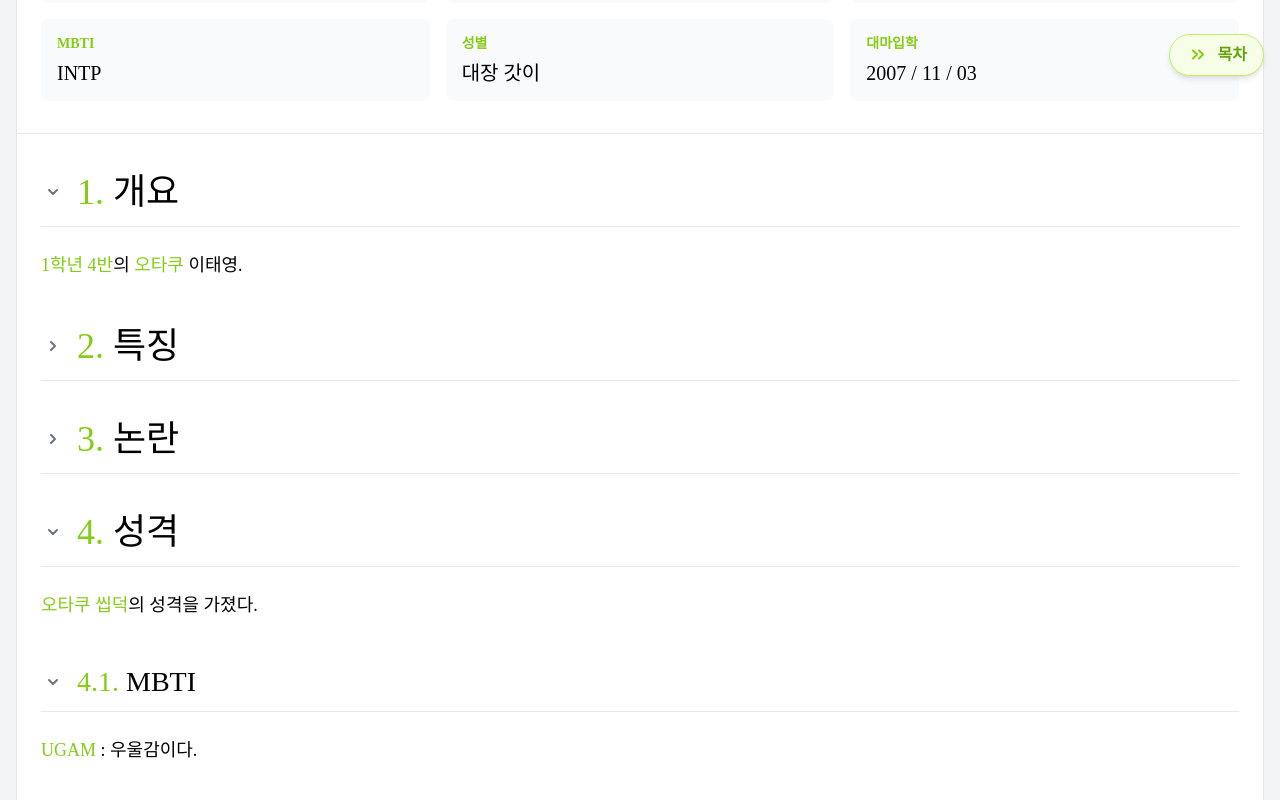
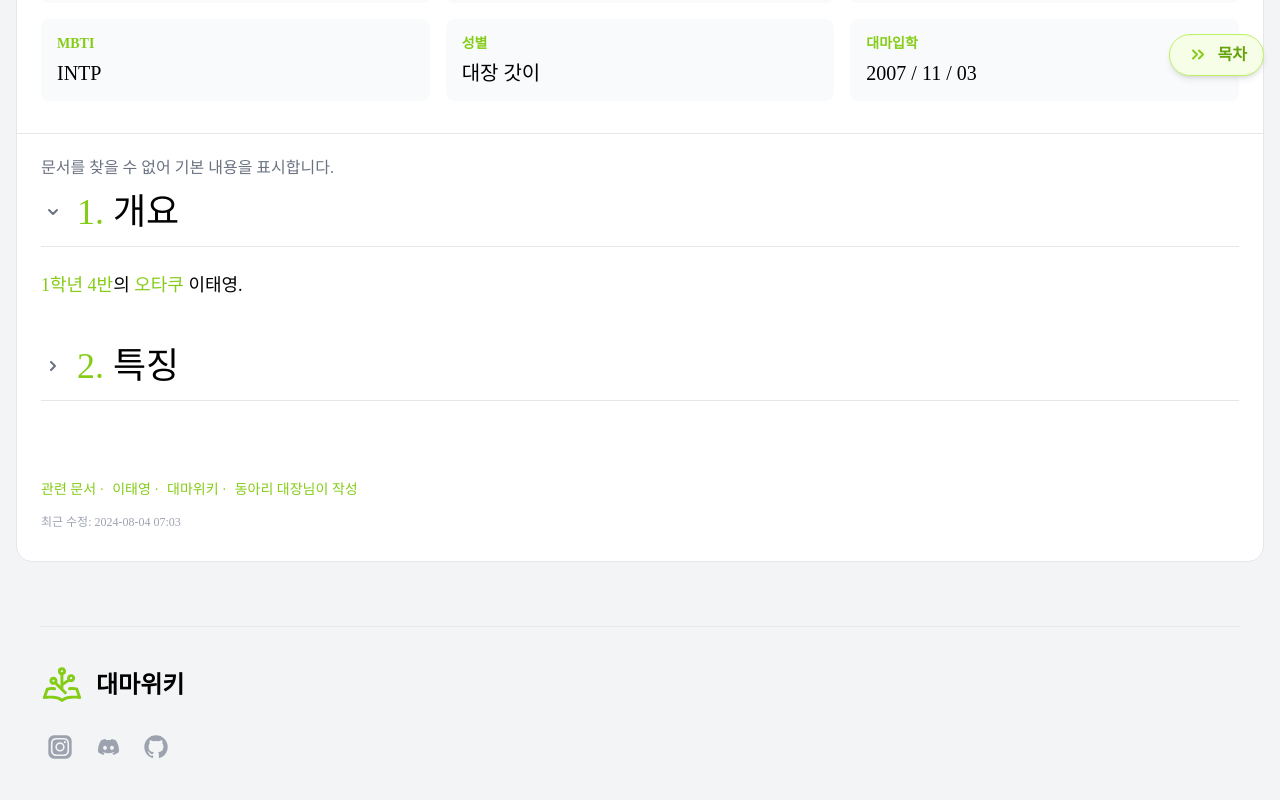
Before and after one commit to Daemawiki/Claudia, a Next.js app: page /document/1 in a window 1280 px wide. Shown: the part 700-1500 px from the top of the page. Built offline with nearby package versions, Linux system fonts and the light colour scheme.

Commit message:
[DMWCOMM-28-2] bind document detail page to query data

```diff
--- a/src/app/(with-header)/document/[id]/Bottom.tsx
+++ b/src/app/(with-header)/document/[id]/Bottom.tsx
@@ -1,24 +1,24 @@
 import React from "react";
 
-function Bottom() {
-  const documentList = [
-    "관련 문서",
-    "이태영",
-    "대마위키",
-    "동아리 대장님이 작성",
-  ];
+interface BottomProps {
+  documentList?: string[];
+  lastUpdated?: string;
+}
+
+function Bottom({ documentList, lastUpdated }: BottomProps) {
+  const documents = documentList ?? [];
 
   return (
     <div className="w-full flex flex-col px-6 py-8 sm:px-4 lg:px-12">
       <div className="flex flex-wrap gap-2 pb-4">
-        {documentList.map(text => (
+        {documents.map(text => (
           <span key={text} className="text-lime500 text-medium14">
             {text}
-            {text !== documentList[documentList.length - 1] && " ·"}
+            {text !== documents[documents.length - 1] && " ·"}
           </span>
         ))}
       </div>
-      <p className="text-gray400 text-medium12">최근 수정: 2024-08-04 07:03</p>
+      <p className="text-gray400 text-medium12">최근 수정: {lastUpdated}</p>
     </div>
   );
 }
@@ -26,3 +26,8 @@ function Bottom() {
 export { Bottom };
 
 export default Bottom;
+
+Bottom.defaultProps = {
+  documentList: ["관련 문서", "이태영", "대마위키", "동아리 대장님이 작성"],
+  lastUpdated: "2024-08-04 07:03",
+};
--- a/src/app/(with-header)/document/[id]/Profile.tsx
+++ b/src/app/(with-header)/document/[id]/Profile.tsx
@@ -1,15 +1,15 @@
 import React from "react";
+import { WikiDocumentInfoItem } from "@/interfaces/wiki";
 import InfoCardComponent from "./InfoCard";
 
-function Profile() {
-  const infoArr = [
-    { title: "학년", text: "3학년" },
-    { title: "전공", text: "백엔드" },
-    { title: "생년월일", text: "10 · 1-1" },
-    { title: "MBTI", text: "INTP" },
-    { title: "성별", text: "대장 갓이" },
-    { title: "대마입학", text: "2007 / 11 / 03" },
-  ];
+interface ProfileProps {
+  badgeText?: string;
+  description?: string;
+  infoArr?: WikiDocumentInfoItem[];
+}
+
+function Profile({ badgeText, description, infoArr }: ProfileProps) {
+  const items = infoArr ?? [];
 
   return (
     <div className="w-full flex flex-col gap-8 border-b border-gray200 px-6 py-8 sm:px-4 lg:px-12">
@@ -22,18 +22,15 @@ function Profile() {
         </div>
         <div className="flex flex-col gap-4 flex-1">
           <div className="px-4 py-2 bg-lime50 rounded-lg w-fit">
-            <p className="text-lime500 text-semibold14">2113 이태영</p>
+            <p className="text-lime500 text-semibold14">{badgeText}</p>
           </div>
-          <p className="text-gray600 text-medium18">
-            김승윤이 사랑한 김어진 박지민 이태영 최고의 인재 팀원 중 한
-            명입니다.
-          </p>
+          <p className="text-gray600 text-medium18">{description}</p>
         </div>
       </div>
 
       {/* Metadata Grid */}
       <div className="grid grid-cols-6 gap-4 sm:grid-cols-2 md:grid-cols-3">
-        {infoArr.map(({ title, text }) => (
+        {items.map(({ title, text }) => (
           <InfoCardComponent title={title} text={text} key={title} />
         ))}
       </div>
@@ -44,3 +41,17 @@ function Profile() {
 export { Profile };
 
 export default Profile;
+
+Profile.defaultProps = {
+  badgeText: "2113 이태영",
+  description:
+    "김승윤이 사랑한 김어진 박지민 이태영 최고의 인재 팀원 중 한 명입니다.",
+  infoArr: [
+    { title: "학년", text: "3학년" },
+    { title: "전공", text: "백엔드" },
+    { title: "생년월일", text: "10 · 1-1" },
+    { title: "MBTI", text: "INTP" },
+    { title: "성별", text: "대장 갓이" },
+    { title: "대마입학", text: "2007 / 11 / 03" },
+  ],
+};
--- a/src/app/(with-header)/document/[id]/page.tsx
+++ b/src/app/(with-header)/document/[id]/page.tsx
@@ -1,49 +1,88 @@
 "use client";
 
 import React, { useState } from "react";
+import { useQuery } from "@tanstack/react-query";
+import { useParams } from "next/navigation";
+
+import { fetchWikiDocumentDetail } from "@/apis";
+import { WikiDocumentDetail } from "@/interfaces/wiki";
 import { Sidebar } from "@/components";
 import { Bottom } from "./Bottom";
 import { Profile } from "./Profile";
 import { Title } from "./Title";
 import { Toggle } from "./Toggle";
 
+const defaultDocument: WikiDocumentDetail = {
+  id: "lee-taeyoung",
+  title: "이태영",
+  category: "student",
+  views: 210,
+  badgeText: "2113 이태영",
+  description:
+    "김승윤이 사랑한 김어진 박지민 이태영 최고의 인재 팀원 중 한 명입니다.",
+  profileInfo: [
+    { title: "학년", text: "3학년" },
+    { title: "전공", text: "백엔드" },
+    { title: "생년월일", text: "10 · 1-1" },
+    { title: "MBTI", text: "INTP" },
+    { title: "성별", text: "대장 갓이" },
+    { title: "대마입학", text: "2007 / 11 / 03" },
+  ],
+  sections: [
+    { num: "1", title: "개요", details: "1학년 4반의 오타쿠 이태영." },
+    { num: "2", title: "특징", details: "" },
+  ],
+  relatedDocuments: ["관련 문서", "이태영", "대마위키", "동아리 대장님이 작성"],
+  lastUpdated: "2024-08-04 07:03",
+};
+
 function Document() {
   const [openSidebar, setOpenSidebar] = useState<boolean>(true);
-  const contentsListArr = [
-    { num: "1", title: "개요", details: "1학년 4반의 오타쿠 이태영." },
-    { num: "2", title: "특징", details: "" },
-    { num: "3", title: "논란", details: "" },
-    { num: "4", title: "성격", details: "오타쿠 씹덕의 성격을 가졌다." },
-    {
-      num: "4.1",
-      title: "MBTI",
-      details: "UGAM : 우울감이다.",
-    },
-    {
-      num: "4.1.1",
-      title: "오타쿠",
-      details: "이상한 걸 좋아한다.",
-    },
-    {
-      num: "5",
-      title: "망언록",
-      details:
-        "“너무나도 청렴한 사람이라 명언록만 있지, 망언록은 존재하지 않는다.”",
-    },
-  ];
+  const params = useParams<{ id: string }>();
+  const rawId = params.id;
+  const documentId = Array.isArray(rawId) ? rawId[0] : rawId;
+  const { data, isLoading } = useQuery<WikiDocumentDetail | null>({
+    queryKey: ["wiki-document", documentId],
+    queryFn: () => fetchWikiDocumentDetail(documentId),
+    enabled: Boolean(documentId),
+  });
+
+  const documentData = data ?? defaultDocument;
+  const contentsListArr = documentData.sections.map(({ num, title }) => ({
+    num,
+    title,
+  }));
+
   return (
     <div
       className={`${openSidebar ? "pl-4 lg:pl-[300px]" : "pl-4"} flex w-full min-h-screen justify-center bg-gray100 pb-16 pr-4 pt-[124px] transition-all lg:pb-20 lg:pr-6 lg:pt-20`}
     >
       <div className="flex w-full max-w-screen-xl flex-col overflow-hidden rounded-2xl border border-gray200 bg-white">
-        <Title />
-        <Profile />
+        <Title title={documentData.title} views={documentData.views} />
+        <Profile
+          badgeText={documentData.badgeText}
+          description={documentData.description}
+          infoArr={documentData.profileInfo}
+        />
         <div className="w-full px-6 py-6 sm:px-4 lg:px-12">
-          {contentsListArr.map(({ num, title, details }) => (
+          {isLoading && (
+            <p className="text-medium16 text-gray500">
+              문서를 불러오는 중입니다...
+            </p>
+          )}
+          {!isLoading && !data && (
+            <p className="text-medium16 text-gray500">
+              문서를 찾을 수 없어 기본 내용을 표시합니다.
+            </p>
+          )}
+          {documentData.sections.map(({ num, title, details }) => (
             <Toggle key={num} num={num} title={title} details={details} />
           ))}
         </div>
-        <Bottom />
+        <Bottom
+          documentList={documentData.relatedDocuments}
+          lastUpdated={documentData.lastUpdated}
+        />
       </div>
       <Sidebar titleList={contentsListArr} setOpenSidebar={setOpenSidebar} />
     </div>
```
